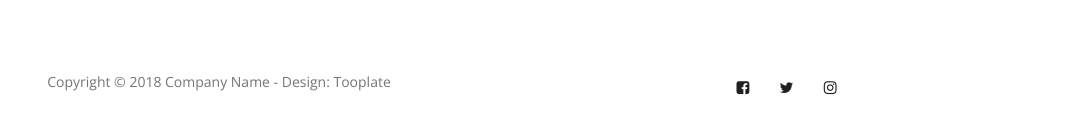
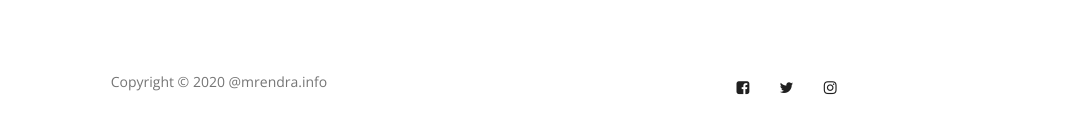
Before and after one commit to yadavamrendra123/myproject.github.io, a plain HTML site: page index.html in a window 1280 px wide. Shown: the part 4687-4820 px from the top of the page, without its empty margins (136-1214 px from the left). Drawn offline with nearby package versions, Linux system fonts and the light colour scheme.

Commit message:
Update index.html

```diff
--- a/index.html
+++ b/index.html
@@ -376,7 +376,7 @@
 
                     <div class="copyright-text col-md-12 col-sm-12">
                          <div class="col-md-6 col-sm-6">
-                              <p>Copyright &copy; 2018 Company Name - Design: Tooplate</p>
+                              <p>Copyright &copy; 2020 @mrendra.info</p>
                          </div>
 
                          <div class="col-md-6 col-sm-6">
```
